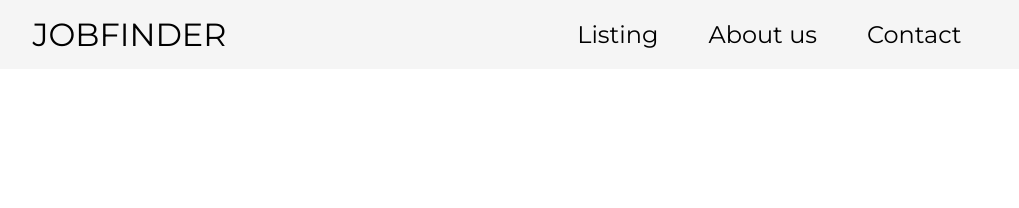
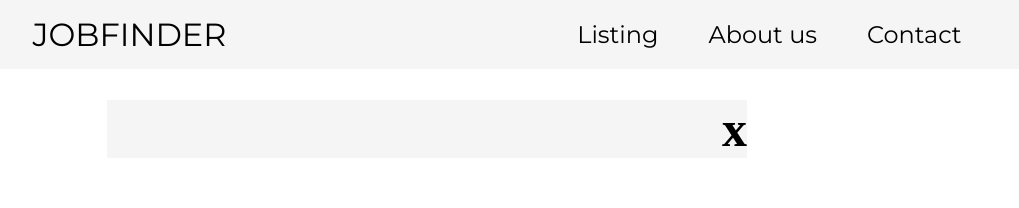
Before and after one commit to kushmishraa/jobfinder, a Next.js app: page / in a window 1280 px wide. Shown: the top 208 px of the page, without its empty margins (143-1162 px from the left). Built offline with nearby package versions, Linux system fonts and the light colour scheme.

Commit message:
added google adsense

```diff
--- a/pages/index.js
+++ b/pages/index.js
@@ -4,7 +4,9 @@ import Header from "@/component/Header";
 import { reducer } from "@/reducer/appReducer";
 import HeroSection from "@/component/HeroSection";
 import ListingPage from "@/component/ListingPage";
+import Script from "next/script";
 import Head from "next/head";
+import { useEffect } from "react";
 export default function Index(){
 
   const initialState = {}
@@ -15,15 +17,41 @@ export default function Index(){
   const scrollToListing = () =>{
     listingRef.current.scrollIntoView({behavior : 'smooth'});
   }
+const adsenseRef = useRef();
 
+  useEffect(() => {
+    window.adsbygoogle = window.adsbygoogle || []
+    window.adsbygoogle.push({})
+  })
+
+  const handleAdClose = () =>{
+    adsenseRef.current.style.display = 'none';
+  }
   return(
 
     <div className="main-container">
-      <Head><script async src="https://pagead2.googlesyndication.com/pagead/js/adsbygoogle.js?client=ca-pub-3907583389552514"
-     crossOrigin="anonymous"></script></Head>
+
         <div className="main-header">
         <Header scrollToListing={scrollToListing} />
         </div>
+      <div className="googleAdsense-script" ref={adsenseRef}>
+      <h2 className="close-googleadsense" onClick={handleAdClose}>x</h2>
+      <Head>
+      <title>jobFinder</title>
+      <script async src="https://pagead2.googlesyndication.com/pagead/js/adsbygoogle.js?client=ca-pub-3907583389552514"
+      crossOrigin="anonymous"></script>
+      </Head>
+      <Script async src="https://pagead2.googlesyndication.com/pagead/js/adsbygoogle.js?client=ca-pub-3907583389552514"
+     crossorigin="anonymous"></Script>
+     <div>
+     <ins className="adsbygoogle"
+     style={{display:"block"}}
+     data-ad-client="ca-pub-3907583389552514"
+     data-ad-slot="2216689906"
+     data-ad-format="auto"
+     data-full-width-responsive="true"></ins>
+     </div>
+      </div>
         <div className="main-heroSection">
         <HeroSection scrollToListing={scrollToListing}/>
         </div>
--- a/styles/globals.css
+++ b/styles/globals.css
@@ -162,3 +162,16 @@ justify-content: center;
   transition: 100ms;
   transform: scaleX(1);
 }
+.close-googleadsense{
+text-align: end;
+font-size: 50px;
+cursor: pointer;
+}
+.googleAdsense-script{
+  position: fixed;
+  z-index: 989;
+  background-color: whitesmoke;
+  top: 100px;
+  left: 250px;
+  width: 50%;
+}
```
